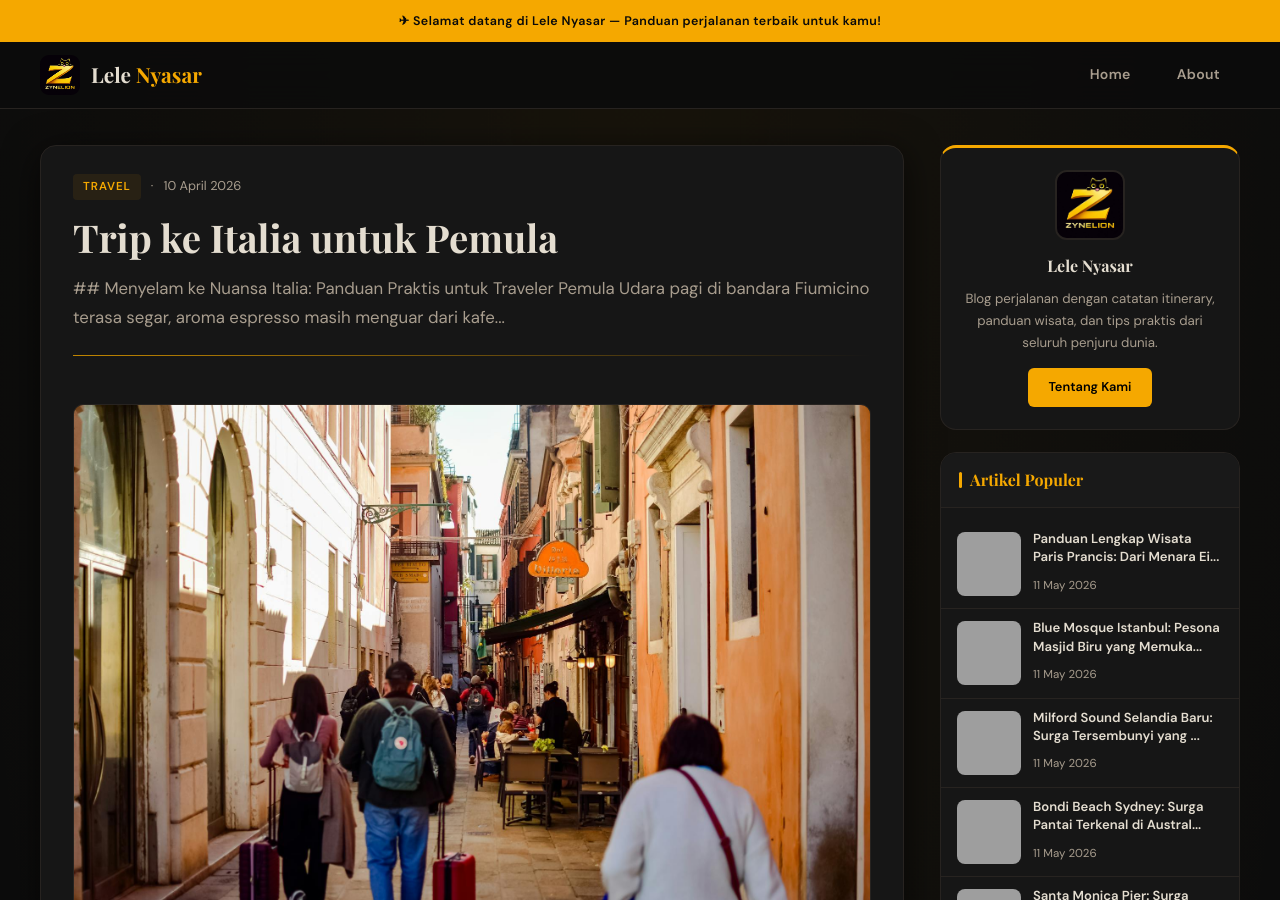
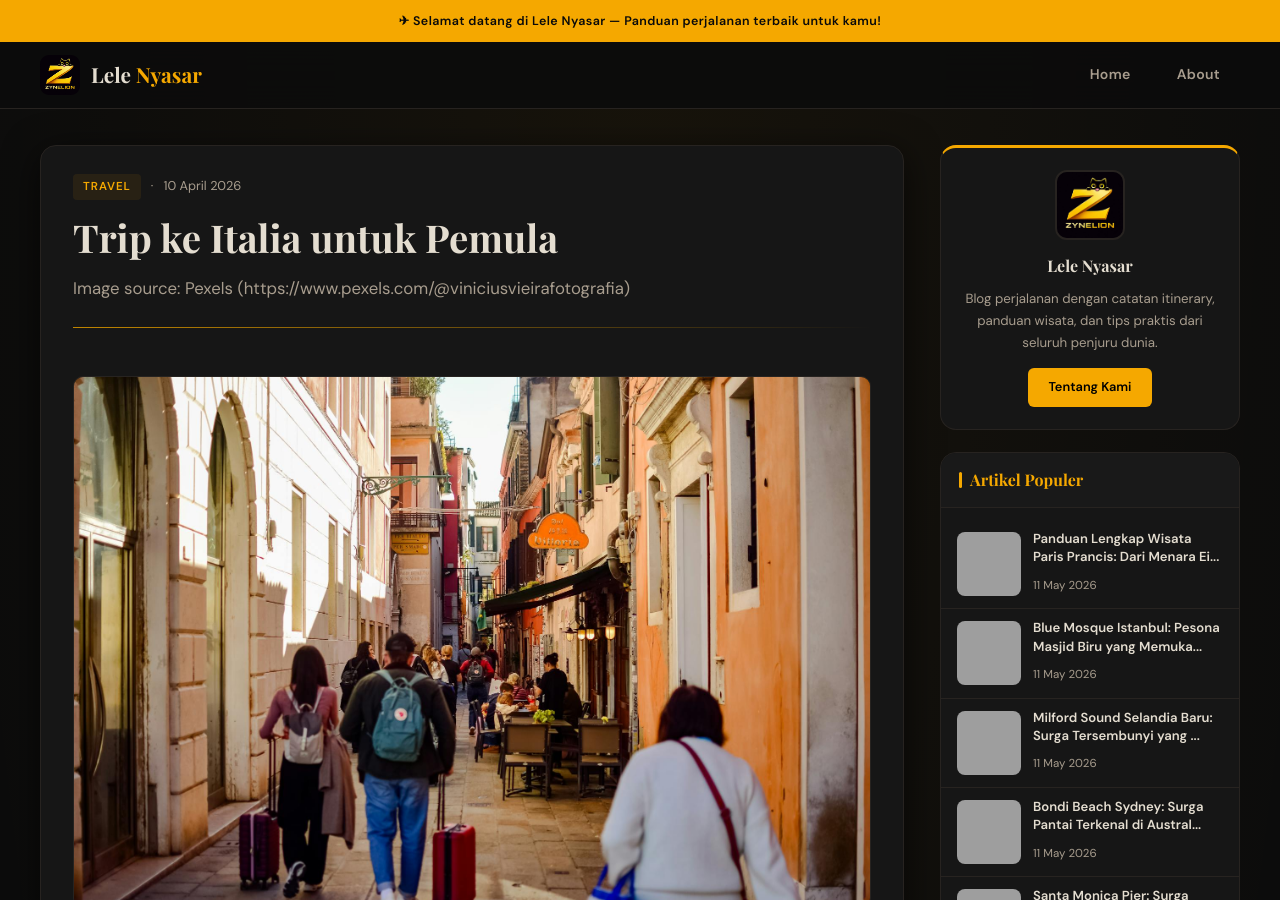
Before and after one commit to vwebe/lele, a Jekyll site: the page built from _posts/2026-04-10-trip-ke-italia-untuk-pemula.md, in a window 1280 px wide and 900 px high. Built offline with Jekyll 4.4.1, drawn with Linux system fonts in a browser that asks for light colours; some web fonts are replaced; grey boxes are pictures that could not be loaded.

Commit message:
Fix SEO meta source: _posts/2026-04-10-trip-ke-italia-untuk-pemula.md

```diff
--- a/_posts/2026-04-10-trip-ke-italia-untuk-pemula.md
+++ b/_posts/2026-04-10-trip-ke-italia-untuk-pemula.md
@@ -1,16 +1,21 @@
 ---
 layout: post
 title: "Trip ke Italia untuk Pemula"
+seo_title: "Trip ke Italia untuk Pemula"
+keyword: "trip ke italia untuk pemula"
 date: 2026-04-10 16:30:00 +0700
-categories: [travel]
-image: "/assets/images/auto/trip-ke-italia-untuk-pemula.jpg"
-seo_title: "Trip ke Italia untuk Pemula"
-description: "## Menyelam ke Nuansa Italia: Panduan Praktis untuk Traveler Pemula Udara pagi di bandara Fiumicino terasa segar, aroma espresso masih menguar dari kafe..."
-excerpt: "## Menyelam ke Nuansa Italia: Panduan Praktis untuk Traveler Pemula Udara pagi di bandara Fiumicino terasa segar, aroma espresso masih menguar dari kafe..."
-keywords: "trip ke italia untuk pemula, trip italia pemula, travel, wisata trip italia pemula, panduan trip italia pemula, tips trip italia pemula"
-image_alt: "Trip ke Italia untuk Pemula"
+last_modified_at: 2026-05-12 17:36:04 +0700
+sitemap: true
 robots: "index, follow, max-snippet:-1, max-image-preview:large, max-video-preview:-1"
 googlebot: "index, follow, max-snippet:-1, max-image-preview:large, max-video-preview:-1"
+categories: ["travel"]
+tags: ["travel"]
+description: "Image source: Pexels (https://www.pexels.com/@viniciusvieirafotografia)"
+excerpt: "Image source: Pexels (https://www.pexels.com/@viniciusvieirafotografia)"
+keywords: "travel, trip, italia, pemula, wisata trip italia pemula, panduan trip italia pemula, tips trip italia pemula"
+image: "/assets/images/auto/trip-ke-italia-untuk-pemula.jpg"
+image_alt: "Trip ke Italia untuk Pemula"
+seo_fixed_source: "sheet_keyword_h2p_v1"
 ---
 
 <img src="{{ "assets/images/auto/trip-ke-italia-untuk-pemula.jpg" | relative_url }}" alt="Trip ke Italia untuk Pemula" loading="lazy" decoding="async">
```
